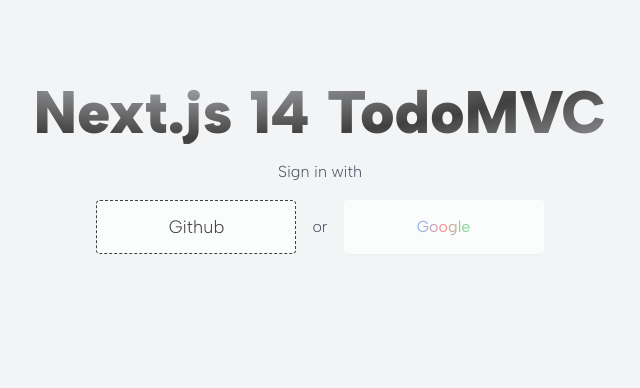
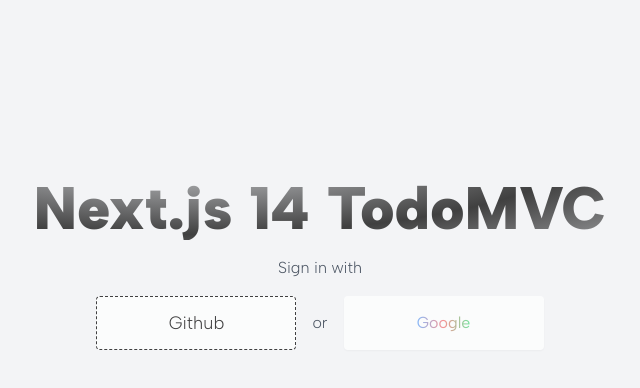
Before and after one commit to platypusrex/rsc-todomvc, a Next.js app: page /login in a window 1280 px wide. Shown: the top 388 px of the page, without its empty margins (320-960 px from the left). Built offline with nearby package versions, Linux system fonts and the light colour scheme; no server answers; what envalid would draw is missing.

Commit message:
refactor: title styling on login page again...

```diff
--- a/src/app/login/page.tsx
+++ b/src/app/login/page.tsx
@@ -4,9 +4,13 @@
 
 export default function Login() {
   return (
-    <main className="pt-20 flex h-screen w-full flex-col items-center bg-gray-100 px-2 md:px-0">
-      <h1 className="leading-[4rem] animate-bg-move mb-4 bg-[radial-gradient(ellipse_at_top,_var(--tw-gradient-stops))] from-gray-200 via-neutral-700 to-gray-200
-       bg-clip-text text-center text-6xl font-black text-transparent"
+    <main
+      className="flex h-screen w-full flex-col items-center bg-gray-100
+        px-2 pt-32 md:px-0 md:pt-44"
+    >
+      <h1
+        className="animate-bg-move mb-4 bg-[radial-gradient(ellipse_at_top,_var(--tw-gradient-stops))] from-gray-200 via-neutral-700 to-gray-200 bg-clip-text
+       text-center text-6xl font-black leading-[4rem] text-transparent"
       >
         Next.js 14 TodoMVC
       </h1>
```
